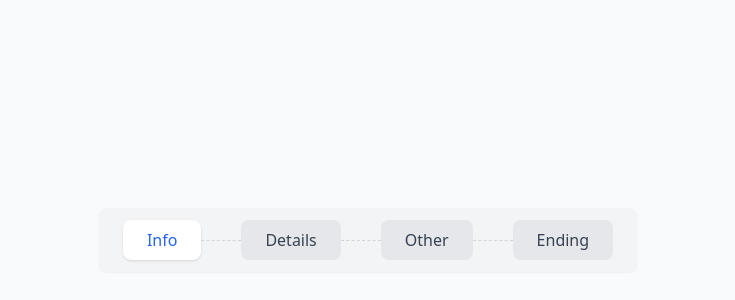
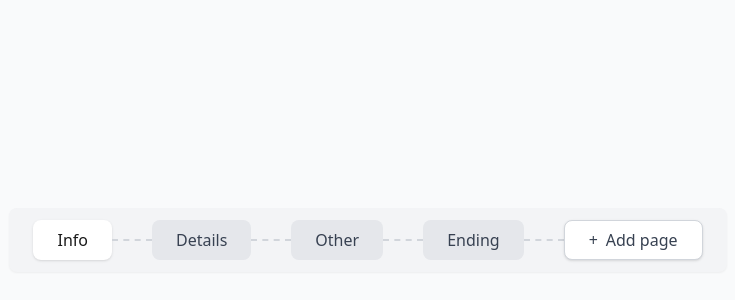
Before and after one commit to brood915/form-page-manager, a React (Vite) app: page / in a window 1280 px wide. Shown: the part 160-460 px from the top of the page, without its empty margins (272-1007 px from the left). Built offline with nearby package versions, Linux system fonts and the light colour scheme.

Commit message:
added add button

```diff
--- a/src/App.jsx
+++ b/src/App.jsx
@@ -1,6 +1,7 @@
 import React from "react";
 import PageButton from "./components/PageButton";
 import AddConnector from "./components/AddConnector";
+import AddPageButton from "./components/AddPageButton";
 
 export default function App() {
   const initialPages = [
@@ -52,6 +53,8 @@ export default function App() {
             )}
           </React.Fragment>
         ))}
+        {/* Trailing dashed connector + Add page button */}
+        <AddPageButton onAdd={() => addPageAt(pages.length)} />
       </nav>
     </div>
   );
--- a/src/components/AddConnector.jsx
+++ b/src/components/AddConnector.jsx
@@ -1,4 +1,5 @@
 import React from "react";
+import ConnectorDashes from "./ConnectorDashes";
 
 export default function AddConnector({ onAdd }) {
   return (
@@ -6,8 +7,7 @@ export default function AddConnector({ onAdd }) {
       onClick={onAdd}
       className="relative w-10 h-6 mx-2 flex items-center justify-center group focus:outline-none"
     >
-      {/* Dashed line */}
-      <div className="w-full border-t border-dashed border-gray-300 transition-opacity duration-150 group-hover:opacity-0" />
+      <ConnectorDashes />
       {/* Plus icon */}
       <div className="absolute inset-0 flex items-center justify-center text-gray-400 text-lg leading-none opacity-0 group-hover:opacity-100 transition-opacity duration-150">
         +
--- /dev/null
+++ b/src/components/AddPageButton.jsx
@@ -0,0 +1,21 @@
+import React from "react";
+import ConnectorDashes from "./ConnectorDashes";
+
+export default function AddPageButton({ onAdd }) {
+  return (
+    <div className="flex items-center">
+      {/* Final dashed connector */}
+      <div className="w-10 h-6 flex items-center">
+        <ConnectorDashes />
+      </div>
+      {/* Add page button */}
+      <button
+        onClick={onAdd}
+        className="inline-flex items-center gap-2 px-6 h-10 rounded-lg border border-gray-300 bg-white text-gray-700 font-medium shadow hover:bg-gray-50 whitespace-nowrap focus:outline-none transition-colors"
+      >
+        <span className="text-base leading-none">+</span>
+        <span>Add page</span>
+      </button>
+    </div>
+  );
+}
--- /dev/null
+++ b/src/components/ConnectorDashes.jsx
@@ -0,0 +1,7 @@
+import React from "react";
+
+export default function ConnectorDashes() {
+    return (
+        <div className="w-full border-t-2 border-dashed border-gray-300 transition-opacity duration-150 group-hover:opacity-0" />
+    );
+}
--- a/src/components/ContextMenu.jsx
+++ b/src/components/ContextMenu.jsx
@@ -31,8 +31,8 @@ export default function ContextMenu({ onClose }) {
           key={opt}
           onClick={onClose}
           className={`px-4 py-2 cursor-pointer hover:bg-gray-100 transition-colors ${
-    opt === "Delete" ? "text-red-600" : "text-gray-700"
-  }`}
+            opt === "Delete" ? "text-red-600" : "text-gray-700"
+          }`}
         >
           {opt}
         </li>
--- a/src/components/PageButton.jsx
+++ b/src/components/PageButton.jsx
@@ -33,7 +33,7 @@ export default function PageButton({ page, index, active, onActivate, onMove })
         ref={buttonRef}
         onClick={onActivate}
         className={`px-6 py-2 rounded-lg font-medium ring-0 focus:outline-none transition-colors duration-150 ${
-    active ? "bg-white shadow text-blue-600" : "bg-gray-200 text-gray-700 hover:bg-gray-300"
+    active ? "bg-white shadow text-[#1A1A1A] weight-500" : "bg-gray-200 text-gray-700 hover:bg-gray-300"
   }`}
       >
         {page.title}
--- a/src/hooks/useDragAndDrop.jsx
+++ b/src/hooks/useDragAndDrop.jsx
@@ -1,4 +1,3 @@
-// hooks/useDragAndDrop.js
 import { useState } from 'react';
 
 export const useDragAndDrop = (items, setItems) => {
```
Also changed, not shown: src/index.css (line endings or trailing spaces).
